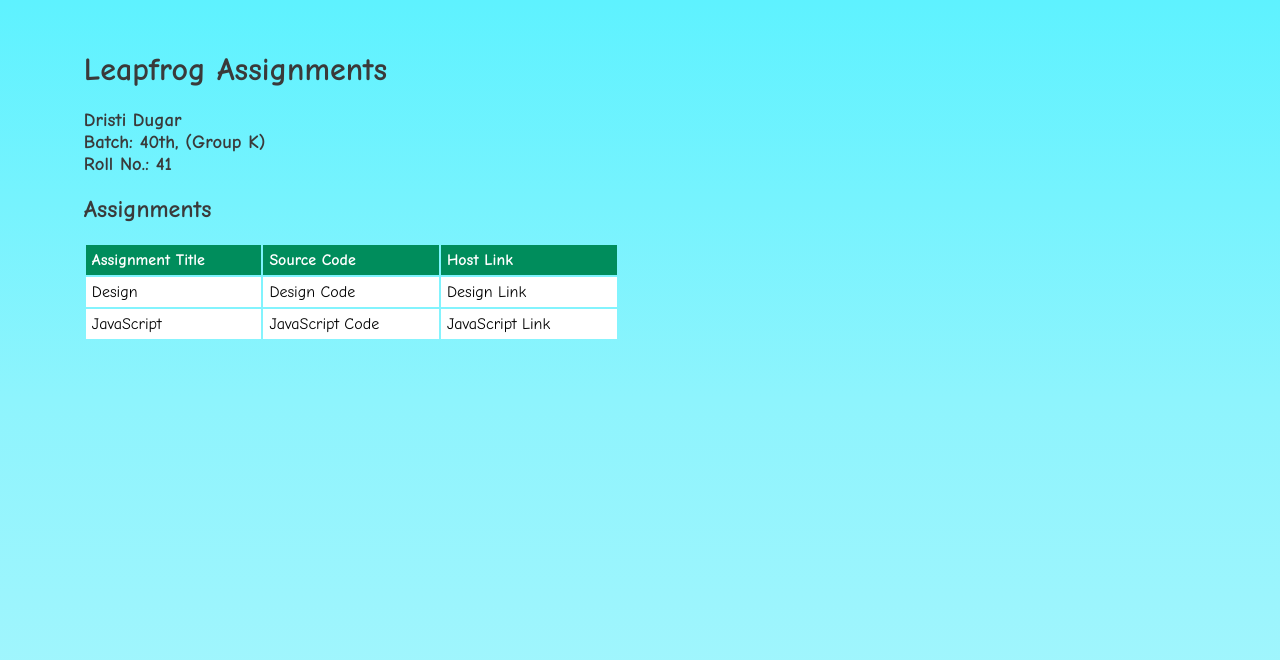
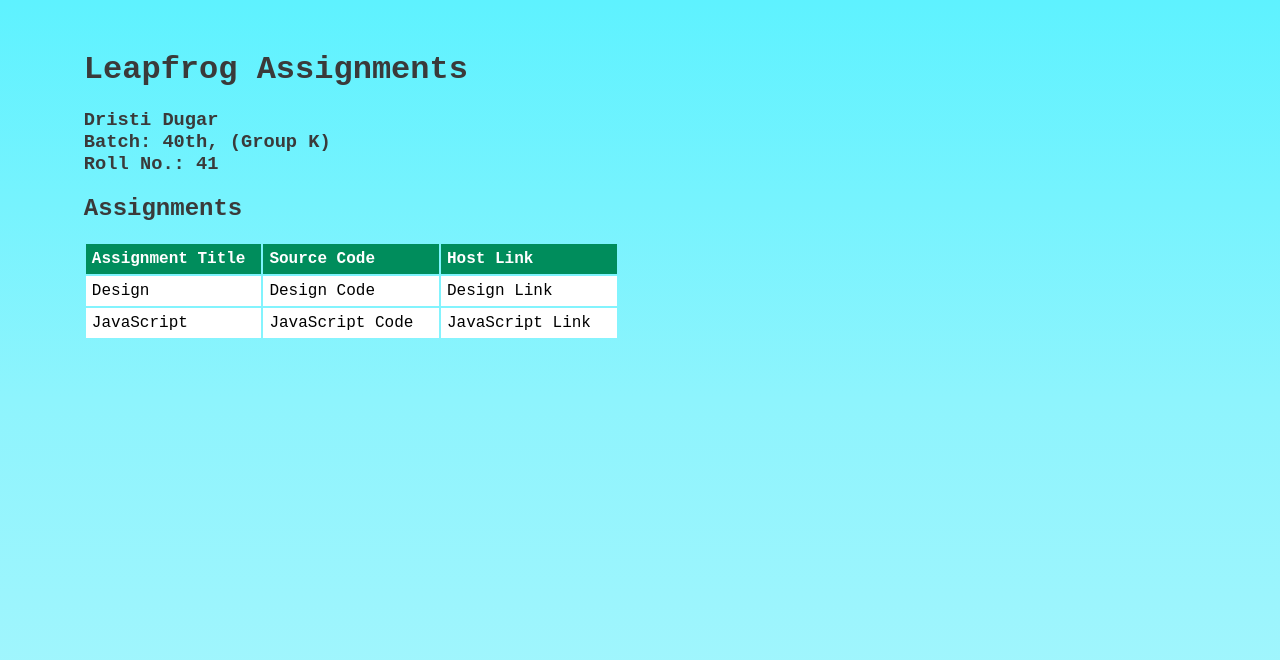
Before and after one commit to drstdugar/LeapFrog_Assignment, a plain HTML site: page index.html in a window 1280 px wide. Drawn offline with Linux system fonts and the light colour scheme.

Commit message:
Assignment Table

```diff
--- a/style.css
+++ b/style.css
@@ -27,7 +27,7 @@ td{
     margin-left: 6%;
     margin-top: 4%;
     color: rgb(58, 58, 58);
-    font-family: 'Comic Sans MS', 'Comic Sans', cursive;
+    font-family: 'Courier New', Courier, monospace;
 }
 h3{
     margin: 0%;
```
